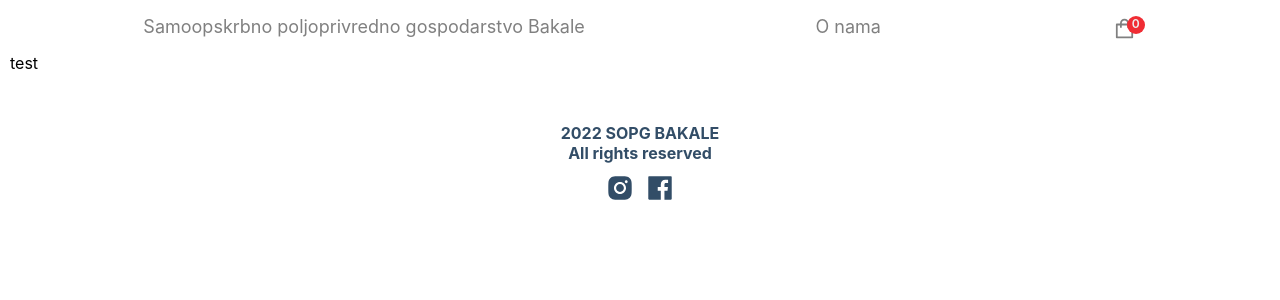
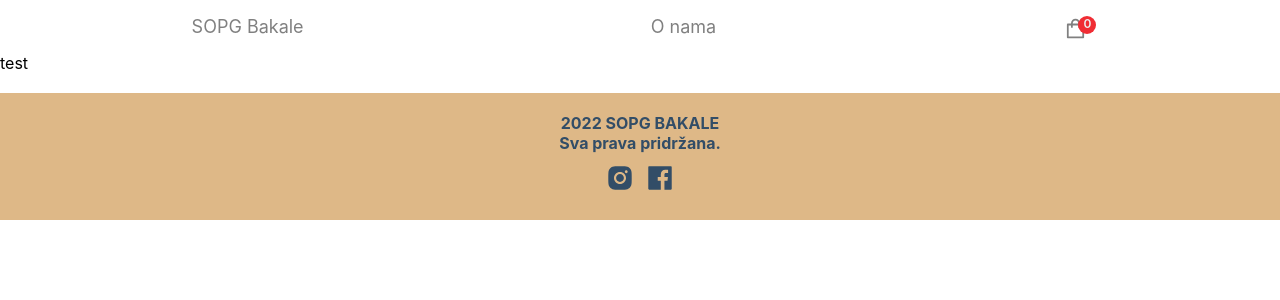
Before and after one commit to lan-e/sopgbakale, a Next.js app: page /about in a window 1280 px wide. Shown: the top 300 px of the page. Built offline with nearby package versions, Linux system fonts and the light colour scheme; no server answers.

Commit message:
changed kn to €, updated css

```diff
--- a/components/Cart.jsx
+++ b/components/Cart.jsx
@@ -86,7 +86,7 @@ const Cart = () => {
           <div className='cart-bottom'>
             <div className='total'>
               <h3>Ukupno:</h3>
-              <h3>{totalPrice} kn</h3>
+              <h3>{totalPrice}€</h3>
             </div>
             <div className='btn-container'>
               <button type="button" className='btn' onClick={handleCheckout}>
--- a/components/Footer.jsx
+++ b/components/Footer.jsx
@@ -1,10 +1,10 @@
 import React from 'react'
-import {AiFillFacebook, AiFillInstagram, AiOutlineTwitter} from 'react-icons/ai'
+import {AiFillFacebook, AiFillInstagram} from 'react-icons/ai'
 
 const Footer = () => {
   return (
     <div className='footer-container'>
-      <p>2022 SOPG BAKALE<br/>All rights reserved</p>
+      <p>2022 SOPG BAKALE<br/>Sva prava pridržana.</p>
       <p className='icons'>
         <a href="https://www.instagram.com/sopg.bakale/" target="_blank"><AiFillInstagram/></a>
         <a href="https://www.facebook.com/profile.php?id=100064179074932" target="_blank"><AiFillFacebook/></a>
--- a/components/Navbar.jsx
+++ b/components/Navbar.jsx
@@ -10,7 +10,7 @@ const Navbar = () => {
   return (
     <div className='navbar-container'>
       <p className='logo'>
-        <Link href='/'>Samoopskrbno poljoprivredno gospodarstvo Bakale</Link>
+        <Link href='/'>SOPG Bakale</Link>
       </p>
       <p className='logo'>
         <Link href='/about'>O nama</Link>
--- a/components/Product.jsx
+++ b/components/Product.jsx
@@ -10,7 +10,7 @@ const Product = ({product: {image, name, slug, price}}) => {
         <div className='product-card'>
           <img src={urlFor(image && image[0])} width={250} height={250} className="product-name"/>
           <p className='product-name'>{name}</p>
-          <p className='product-price'>{price} kn</p>
+          <p className='product-price'>{price}€</p>
         </div>
       </Link>
     </div>
--- a/pages/index.js
+++ b/pages/index.js
@@ -1,5 +1,5 @@
 import React from "react";
-import { Product, FooterBanner, HeroBanner } from "../components";
+import { Product, HeroBanner } from "../components";
 import { client } from "../lib/client";
 
 const Home = ({ products, bannerData }) => (
@@ -7,14 +7,14 @@ const Home = ({ products, bannerData }) => (
     <HeroBanner heroBanner={bannerData.length && bannerData[0]} />
     <div className="products-heading">
       <h2>Pogledajte našu ponudu</h2>
-      <p>Lješnjak, med i sok izvrsne kvalitete</p>
+      {/*<p>Lješnjak, med i sok izvrsne kvalitete</p>*/}
     </div>
     <div className="products-container">
       {products?.map((product) => (
         <Product key={product._id} product={product} />
       ))}
     </div>
-    <FooterBanner footerBanner={bannerData && bannerData[0]} />
+    {/*<FooterBanner footerBanner={bannerData && bannerData[0]} />*/}
   </div>
 );
 
--- a/pages/product/[slug].js
+++ b/pages/product/[slug].js
@@ -59,7 +59,7 @@ const ProductDetails = ({ product, products }) => {
           </div>
           <h4>Opis: </h4>
           <p>{details}</p>
-          <p className="price">{price} kn</p>
+          <p className="price">{price}€</p>
           <div className="quantity">
             <h3>Količina:</h3>
             <p className="quantity-desc">
--- a/styles/globals.css
+++ b/styles/globals.css
@@ -23,7 +23,7 @@ width: 100%;
 
 }
 .layout{
-  padding: 10px;
+  padding-top: 10px;
 }
 
 .navbar-container{
@@ -120,12 +120,12 @@ width: 100%;
 }
 
 .product-name{
-  font-weight: 500;
+  font-weight: 700;
 }
 .product-price{
-  font-weight: 800;
+  font-weight: 700;
   margin-top: 6px;
-  color: black;
+  color: #915938;;
 }
 
 .hero-banner-container{
@@ -288,9 +288,10 @@ text-align: end;
 
 .footer-container{
   color: #324d67;
+  background-color: burlywood;
   text-align: center;
   margin-top: 20px;
-  padding: 30px 10px;
+  padding: 20px 20px;
   font-weight: 700;
   display: flex;
   flex-direction: column;
@@ -621,9 +622,8 @@ margin-top: 160px;
     height: 560px;
   }
   .hero-banner-image{
-    width: 200;
-    top: -2%;
-    right: -6%;
+    width: 50;
+    height: 50;
   }
   .footer-banner-container{
     height: 560px;
```
